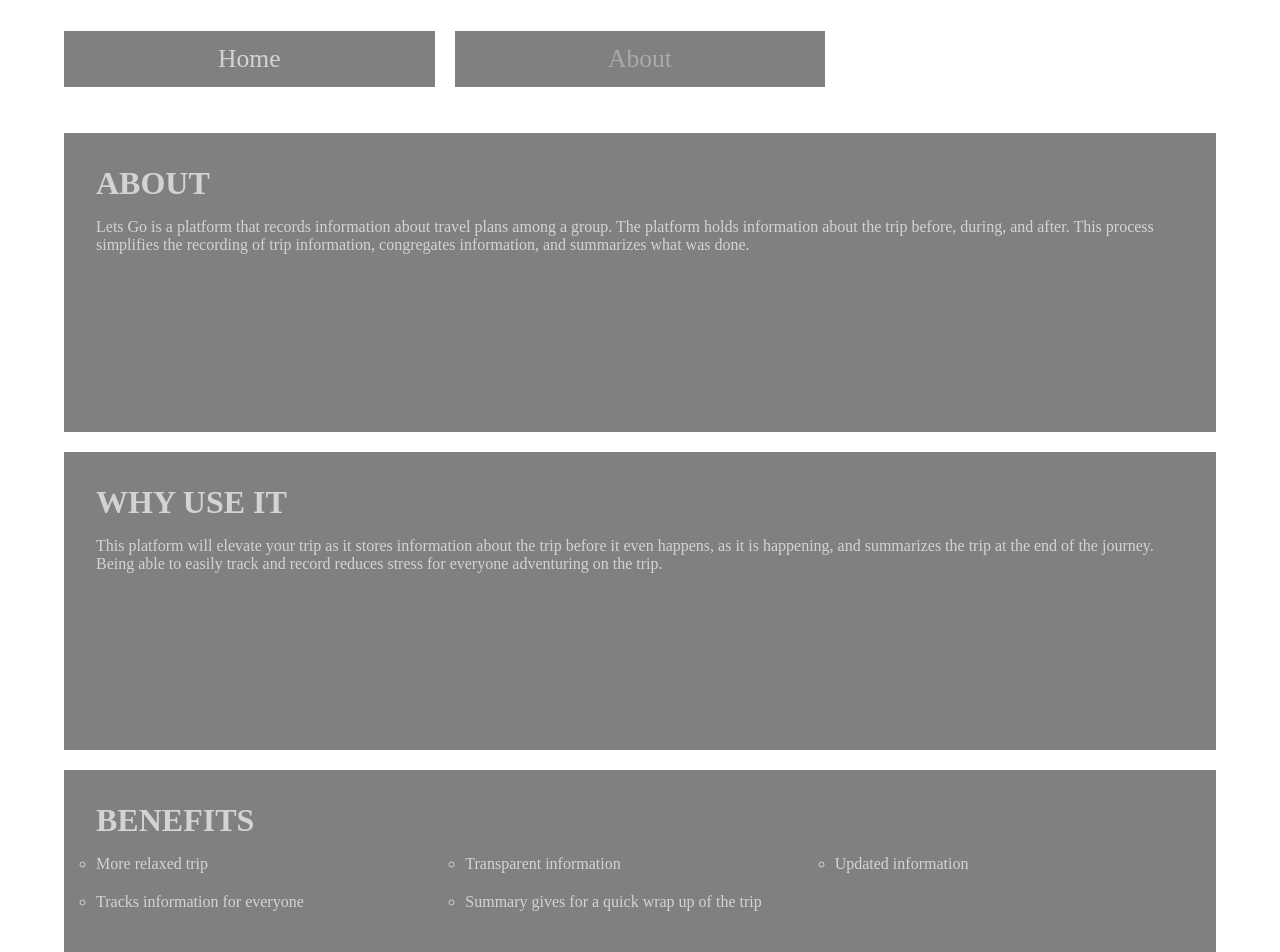
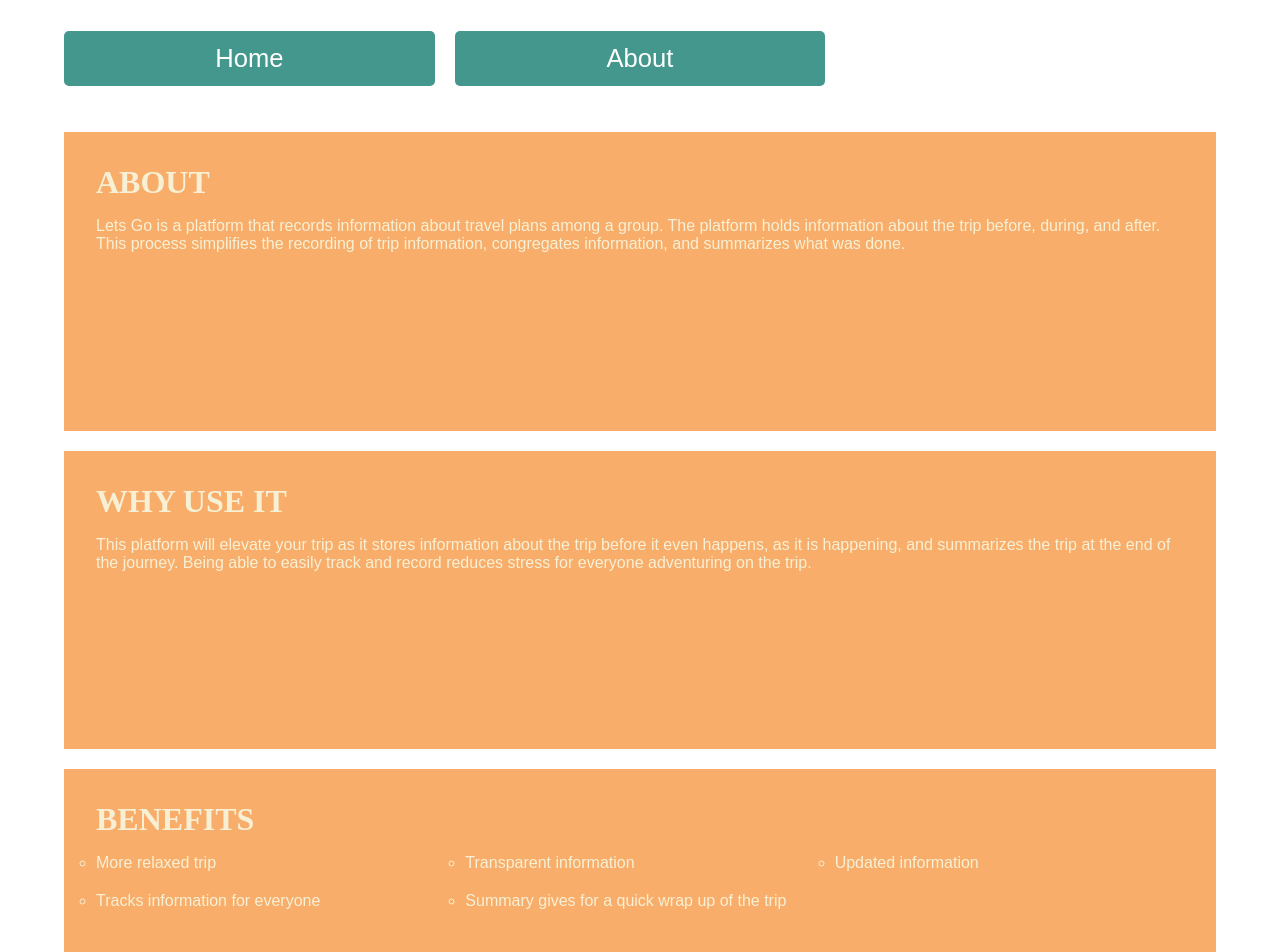
Before and after one commit to keelybroderick/mi349_final, a plain HTML site: page about.html in a window 1280 px wide. Shown: the part 20-972 px from the top of the page. Drawn offline with Linux system fonts and the light colour scheme.

Commit message:
Update style2.css

```diff
--- a/css/style2.css
+++ b/css/style2.css
@@ -1,10 +1,10 @@
 html {
-	font-family:'Times New Roman', Times, serif;
-	color: lightgrey;
+	font-family: Arial, sans-serif;
+	color: #F7F0D5;
 }
 
 body {
-	margin: 4% 5%; /*tb -- lr*/
+	margin: 4% 5%;
 }
 
 ul {
@@ -16,19 +16,24 @@ ul {
 }
 
 ul a {
-	background: grey;
-	color: lightgrey;
+	background: #44978D;
+	color: white;
 	font-size: 1.6rem;
 	display: block;
 	text-decoration: none;
 	padding: .8rem;
 	text-align: center;
+	border-radius: 5px;
 }
 
 ul a:hover {
-	background: lightgrey;
-	color: grey;
+	background: #274D5A;
+	color: lightgrey;
 	transition: background 0.5s ease-in-out;
+}
+
+a#selected {
+	color: white;
 }
 
 #container {
@@ -58,39 +63,35 @@ h1 {
 
 .a {
 	grid-area: a;
-	background: gray;
+	background: #F8AD6A;
 	padding: 2rem;
 }
 
 .b {
 	grid-area: b;
-	background: gray;
+	background: #F8AD6A;
 	padding: 2rem;
 }
 
 .c{
 	grid-area: c;
-	background: gray;
+	background: #F8AD6A;
 	padding: 2rem;
 }
 
 .d {
 	grid-area: d;
-	background: gray;
+	background: #F8AD6A;
 	padding: 2rem;
 }
 
 footer {
 	grid-area: e;
 	margin-top: 2rem;
-	background: darkgrey;
-	color: lightgrey;
+	background: #44978D;
+	color: white;
 	text-align: center;
 	margin-bottom: 2rem;
-}
-
-a#selected {
-  color: darkgrey;
 }
 
 @media(max-width: 700px){
```
